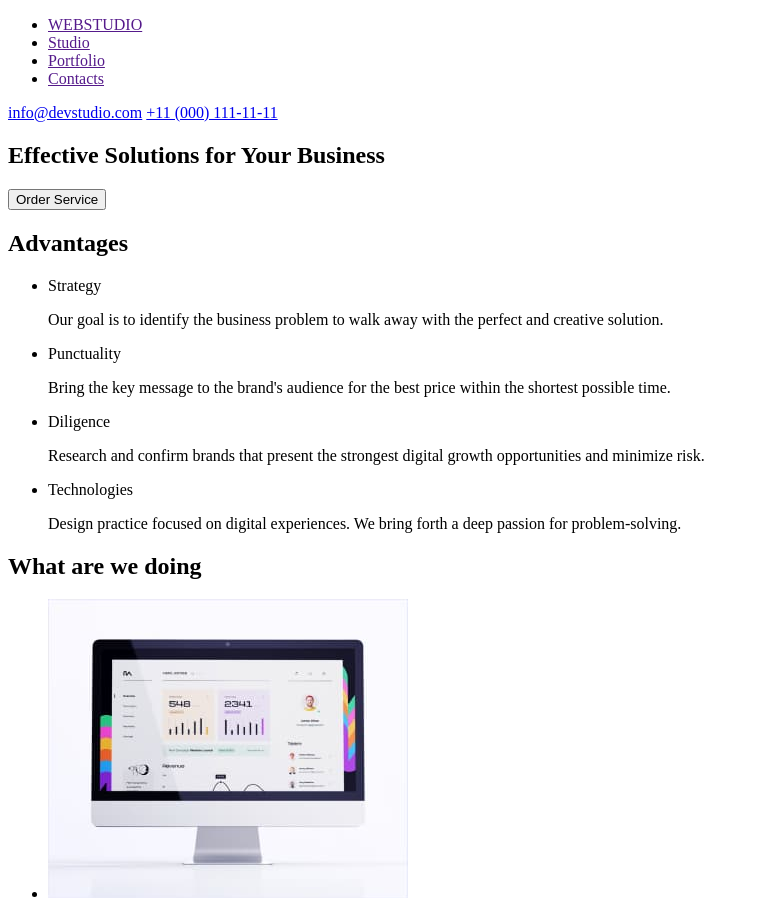
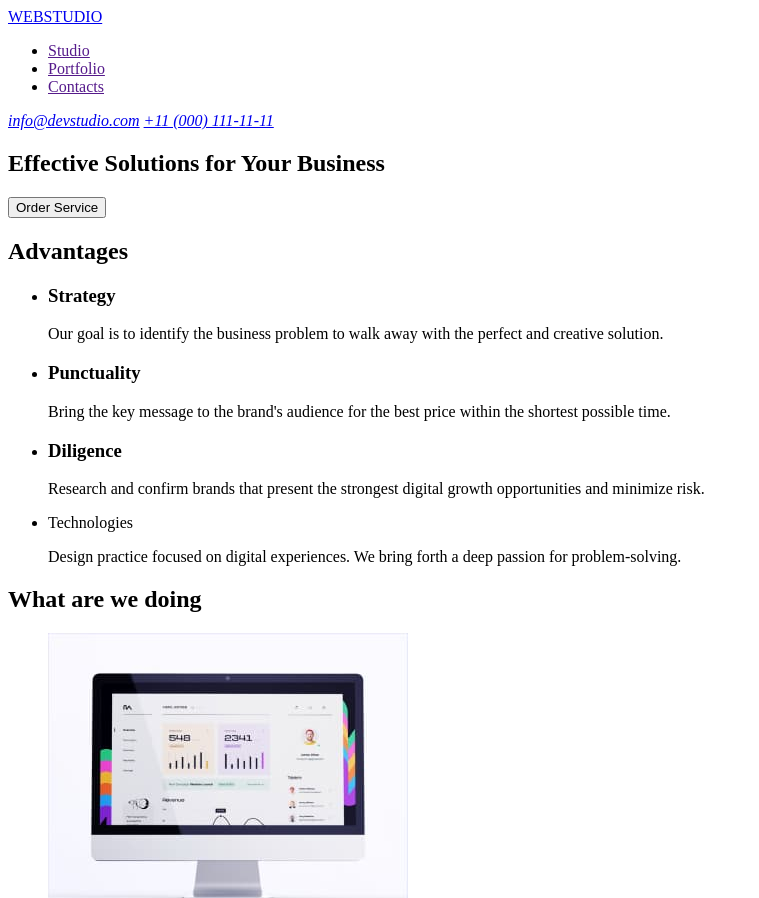
Before and after one commit to MarynaFes/goit-markup-hw-01, a plain HTML site: page index.html in a window 1280 px wide. Shown: the top 898 px of the page, without its empty margins (0-759 px from the left). Drawn offline with Linux system fonts and the light colour scheme.

Commit message:
deleted extra WEBSTUIO from header

```diff
--- a/index.html
+++ b/index.html
@@ -9,10 +9,8 @@
   <body>
     <header>
       <nav>
+        <a href="./index.html">WEBSTUDIO</a>
         <ul>
-          <li>
-            <a href="">WEBSTUDIO</a>
-          </li>
           <li>
             <a href="">Studio</a>
           </li>
@@ -24,8 +22,10 @@
           </li>
         </ul>
       </nav>
-      <a href="mailto:info@devstudio.com">info@devstudio.com</a>
-      <a href="tel:+110001111111">+11 (000) 111-11-11</a>
+      <address>
+        <a href="mailto:info@devstudio.com">info@devstudio.com</a>
+        <a href="tel:+110001111111">+11 (000) 111-11-11</a>
+      </address>
     </header>
     <main>
       <section>
@@ -36,21 +36,21 @@
         <h2>Advantages</h2>
         <ul>
           <li>
-            <p>Strategy</p>
+            <h3>Strategy</h3>
             <p>
               Our goal is to identify the business problem to walk away with the
               perfect and creative solution.
             </p>
           </li>
           <li>
-            <p>Punctuality</p>
+            <h3>Punctuality</h3>
             <p>
               Bring the key message to the brand's audience for the best price
               within the shortest possible time.
             </p>
           </li>
           <li>
-            <p>Diligence</p>
+            <h3>Diligence</h3>
             <p>
               Research and confirm brands that present the strongest digital
               growth opportunities and minimize risk.
@@ -104,7 +104,7 @@
               width="264"
               height="260"
             />
-            <p>Mark Guerrero</p>
+            <h3>Mark Guerrero</h3>
             <p>Product Designer</p>
           </li>
           <li>
@@ -114,7 +114,7 @@
               width="264"
               height="260"
             />
-            <p>Tom Ford</p>
+            <h3>Tom Ford</h3>
             <p>Frontend Developer</p>
           </li>
           <li>
@@ -124,7 +124,7 @@
               width="264"
               height="260"
             />
-            <p>Camila Garcia</p>
+            <h3>Camila Garcia</h3>
             <p>Marketing</p>
           </li>
           <li>
@@ -132,14 +132,14 @@
               src="./images/ui-designer.jpg"
               alt="smiling man in grey cardigan"
             />
-            <p>Daniel Wilson</p>
+            <h3>Daniel Wilson</h3>
             <p>UI Designer</p>
           </li>
         </ul>
       </section>
     </main>
     <footer>
-      <a href="">WEBSTUDIO</a>
+      <a href="./index.html">WEBSTUDIO</a>
       <p>
         Increase the flow of customers and sales for your business with digital
         marketing & growth solutions.
```
